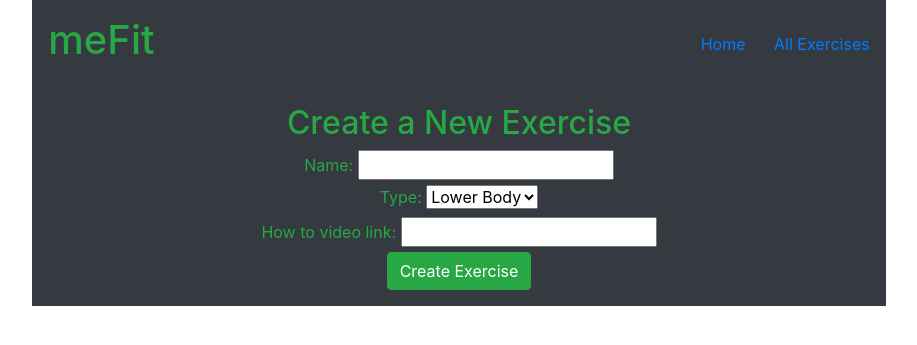
After one commit to jdawlabani/meFit, a Flask app: page /exercises/new in a window 1280 px wide. The commit adds this page. Shown: the top 345 px of the page, without its empty margins (181-1098 px from the left). Run offline with Flask 2, Linux system fonts and the light colour scheme.

Commit message:
C and R functionality implemented

```diff
--- a/flask_app/controllers/exercises.py
+++ b/flask_app/controllers/exercises.py
@@ -1,3 +1,23 @@
+from crypt import methods
 from flask_app import app
-from flask import render_template, redirect, request, session, flash
+from flask import render_template, redirect, request, session, flash, get_flashed_messages
 from flask_app.models.exercise import Exercise
+
+@app.route('/exercises')
+def all_Exercises():
+    return render_template("allExercises.html", exercises= Exercise.get_all())
+@app.route('/exercises/new')
+def newExercise():
+    return render_template('newExercise.html', messages = get_flashed_messages())
+
+@app.route('/exercises/create', methods=['post'])
+def createExercise():
+    if Exercise.is_valid(request.form):
+        data = {
+            'name': request.form['name'],
+            'type': request.form['type'],
+            'video': request.form['video']
+        }
+        Exercise.create(data)
+        return redirect('/home')
+    return redirect('/exercises/new')
--- a/flask_app/controllers/users.py
+++ b/flask_app/controllers/users.py
@@ -38,7 +38,7 @@ def login():
 @app.route('/home')
 def home():
     if 'user_id' in session:
-        return render_template('home.html', user= User.get_by_id({'id': session['user_id']}), users = User.get_all_users(), workouts = Workout.get_all_workouts_by_user())
+        return render_template('home.html', user= User.get_by_id({'id': session['user_id']}))
     return redirect('/')
 
 @app.route('/logout')
--- a/flask_app/controllers/workouts.py
+++ b/flask_app/controllers/workouts.py
@@ -1,3 +1,7 @@
 from flask_app import app
-from flask import render_template, redirect, request, session, flash
+from flask import render_template, redirect, request, session, flash, get_flashed_messages
 from flask_app.models.workout import Workout
+
+@app.route('/workouts/new')
+def generateWorkout():
+    return render_template('newWorkout.html', messages= get_flashed_messages())
--- a/flask_app/models/exercise.py
+++ b/flask_app/models/exercise.py
@@ -28,7 +28,7 @@ class Exercise:
         return connectToMySQL(cls.db).query_db(query, data)
 
     @classmethod
-    def get_all(cls,data):
+    def get_all(cls):
         query = "SELECT * FROM exercises;"
         results = connectToMySQL(cls.db).query_db(query)
         exercise_list= []
--- /dev/null
+++ b/flask_app/templates/newExercise.html
@@ -0,0 +1,47 @@
+<!DOCTYPE html>
+<html lang="en">
+<head>
+    <meta charset="UTF-8">
+    <meta http-equiv="X-UA-Compatible" content="IE=edge">
+    <meta name="viewport" content="width=device-width, initial-scale=1.0">
+    <link rel="stylesheet" href="https://cdn.jsdelivr.net/npm/bootstrap@4.3.1/dist/css/bootstrap.min.css" integrity="sha384-ggOyR0iXCbMQv3Xipma34MD+dH/1fQ784/j6cY/iJTQUOhcWr7x9JvoRxT2MZw1T" crossorigin="anonymous">
+    <title>New Exercise</title>
+</head>
+<body>
+    <div class="d-flex justify-content-between align-items-center bg-dark text-success col-8 mx-auto p-3">
+        <h1>meFit</h1>
+        <div>
+            <a href="/home" class="mr-4">Home</a>
+            <a href="/exercises">All Exercises</a>
+        </div>
+    </div>
+    <div class="bg-dark text-success text-center col-8 mx-auto m-0 p-3">
+        <h2>Create a New Exercise</h2>
+        <form action="/exercises/create", method="post">
+            <div>
+                <label for="name">Name:</label>
+                <input type="name" name="name">
+            </div>
+            <div>
+                <label for="type">Type:</label>
+                <select name="type">
+                    <option value="Lower Body">Lower Body</option>
+                    <option value="Push">Push</option>
+                    <option value="Pull">Pull</option>
+                </select>
+            </div>
+            <label for="video">How to video link:</label>
+            <input type="video" name="video">
+            <br>
+            <button class="btn btn-success">Create Exercise</button>
+        </form>
+    </div>
+    <div class="bg-dark text-danger text-center col-8 mx-auto">
+        {% if messages %}
+            {% for message in messages %}
+                <p>{{ message }}</p>
+            {% endfor %}
+        {% endif %}
+    </div>
+</body>
+</html>
```
Also changed, not shown: flask_app/models/user.py (+11 -0 lines), flask_app/models/workout.py (+13 -7 lines), flask_app/templates/allExercises.html (added, +40 -0 lines), flask_app/templates/home.html (+5 -12 lines), flask_app/templates/newWorkout.html (added, +55 -0 lines), 2 other files.
